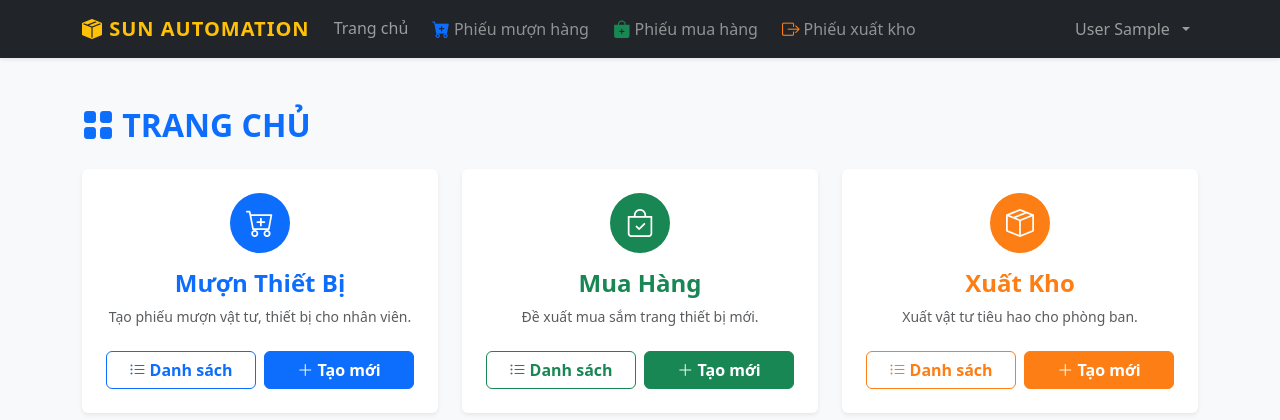
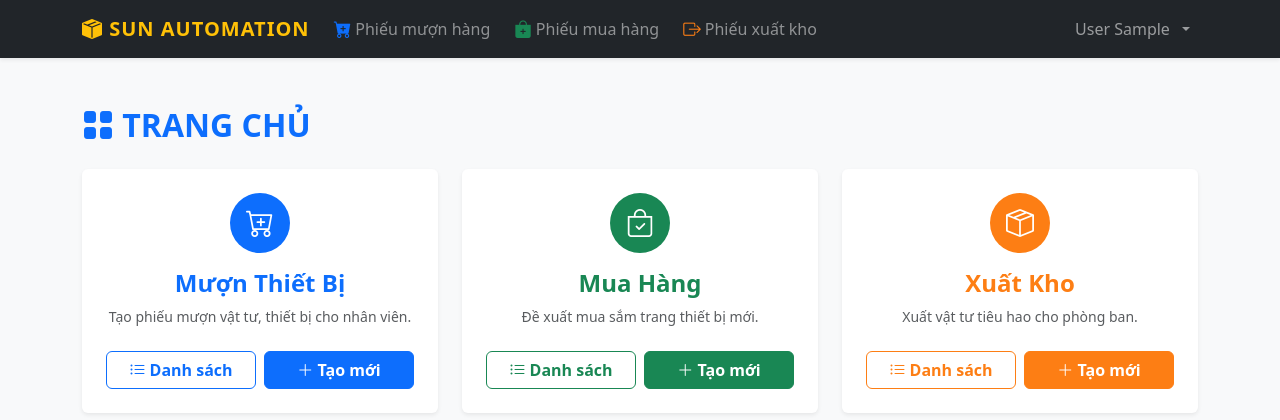
Before and after one commit to JauntyMonkey144/quanlykho, a Django app: page / in a window 1280 px wide. Shown: the top 420 px of the page. Run offline with Django 5.2, Linux system fonts and the light colour scheme; the visitor is signed in with stand-in values (Sample User, id 1).

Commit message:
Update base.html

```diff
--- a/templates/base.html
+++ b/templates/base.html
@@ -56,9 +56,6 @@
             <div class="collapse navbar-collapse" id="navbarContent">
 
                 <ul class="navbar-nav me-auto mb-2 mb-lg-0 gap-2">
-                    <li class="nav-item">
-                        <a class="nav-link" href="{% url 'home' %}">Trang chủ</a>
-                    </li>
 
                     <li class="nav-item">
                         <a class="nav-link nav-shortcut d-flex align-items-center" href="{% url 'loan_list' %}" title="Danh sách phiếu mượn">
```
